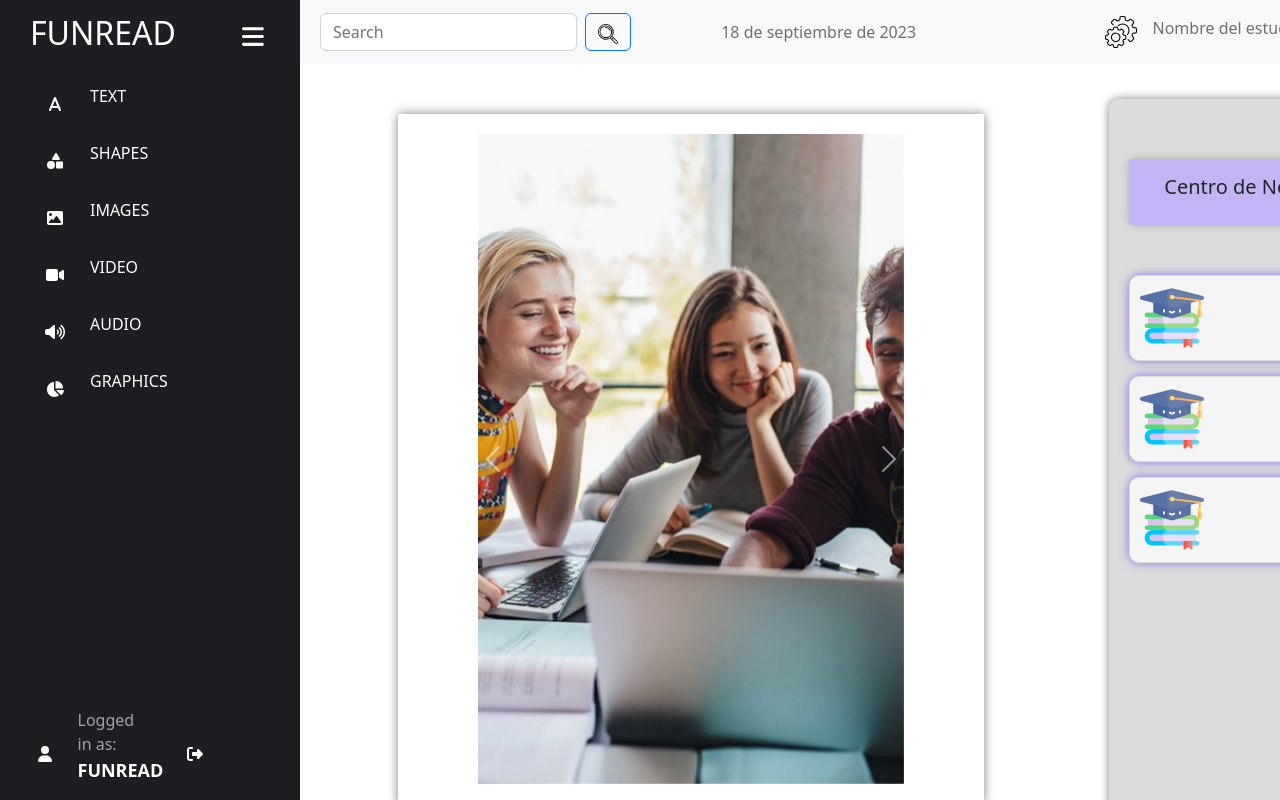
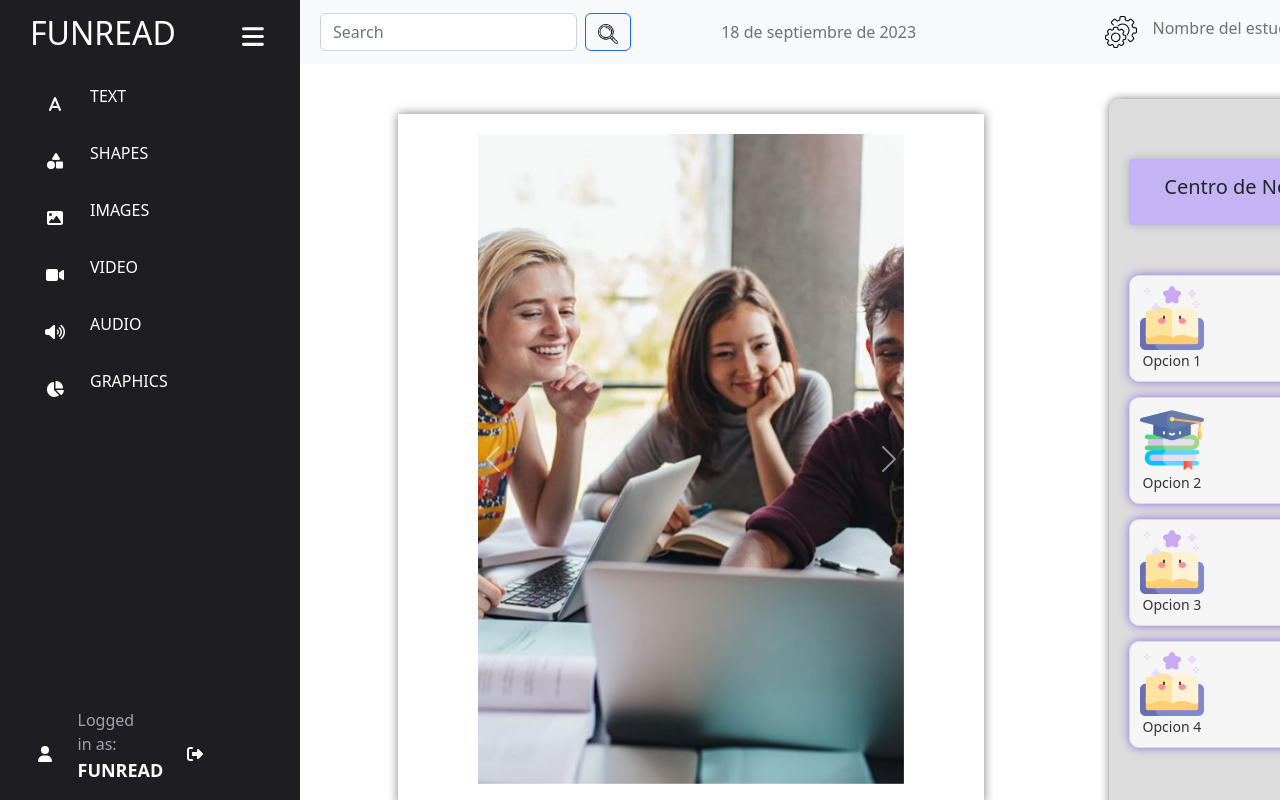
Before and after one commit to Funread/funread, a React (Create React App) app in the folder frontend/: page /POC-FR-149 in a window 1280 px wide. Built offline with nearby package versions, Linux system fonts and the light colour scheme.

Commit message:
update notifications

```diff
--- a/frontend/src/Components/Shared/NotificationCards/NotificationCards.jsx
+++ b/frontend/src/Components/Shared/NotificationCards/NotificationCards.jsx
@@ -1,13 +1,34 @@
 import React from 'react';
 import './NotificationCards.css';
 
-const NotificationCard = ({ notifications }) => {
+const notifications = [
+  {
+    text: 'Opcion 1',
+    imageSrc:'/libro.png',
+  },
+  {
+    text: 'Opcion 2',
+    imageSrc: '/libro-de-texto.png',
+  },
+  {
+    text: 'Opcion 3',
+    imageSrc: '/libro.png',
+  },
+
+  {
+    text: 'Opcion 4',
+    imageSrc: '/libro.png',
+  },
+
+];
+
+const NotificationCard = () => {
   return (
     <div className="notification-list">
       {notifications.map((notification, index) => (
         <div key={index} className="notification">
           <div className="notification-image">
-            <img src="/libro-de-texto.png" alt="Notification" />
+            <img src={notification.imageSrc} alt="Notification" />
           </div>
           <div className="notification-text">
             {notification.text}
@@ -18,23 +39,4 @@ const NotificationCard = ({ notifications }) => {
   );
 };
 
-const notifications = [
-  {
-    text: 'Notificación 1',
-    imageSrc:'/Estudiantes1.jpeg',
-  },
-  {
-    text: 'Notificación 2',
-    imageSrc: '/logo192.png',
-  },
-
-  {
-    text: 'Notificación ',
-    imageSrc: '/logo192.png',
-  },
-
-
-];
-
-
 export default NotificationCard;
```
